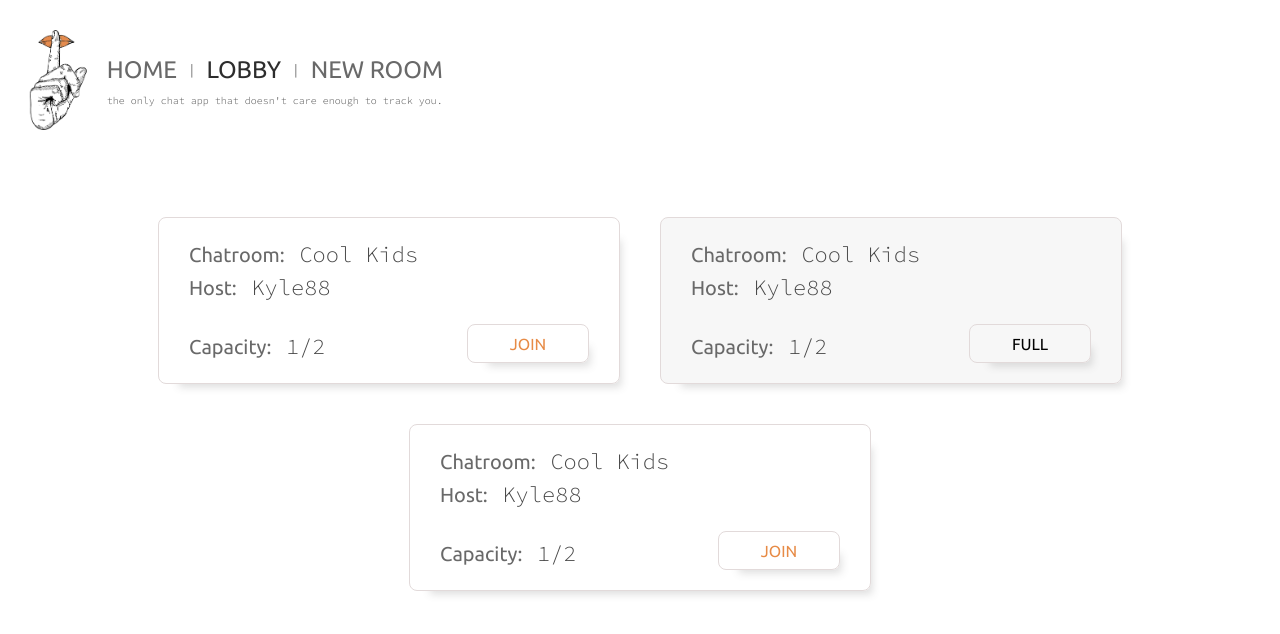
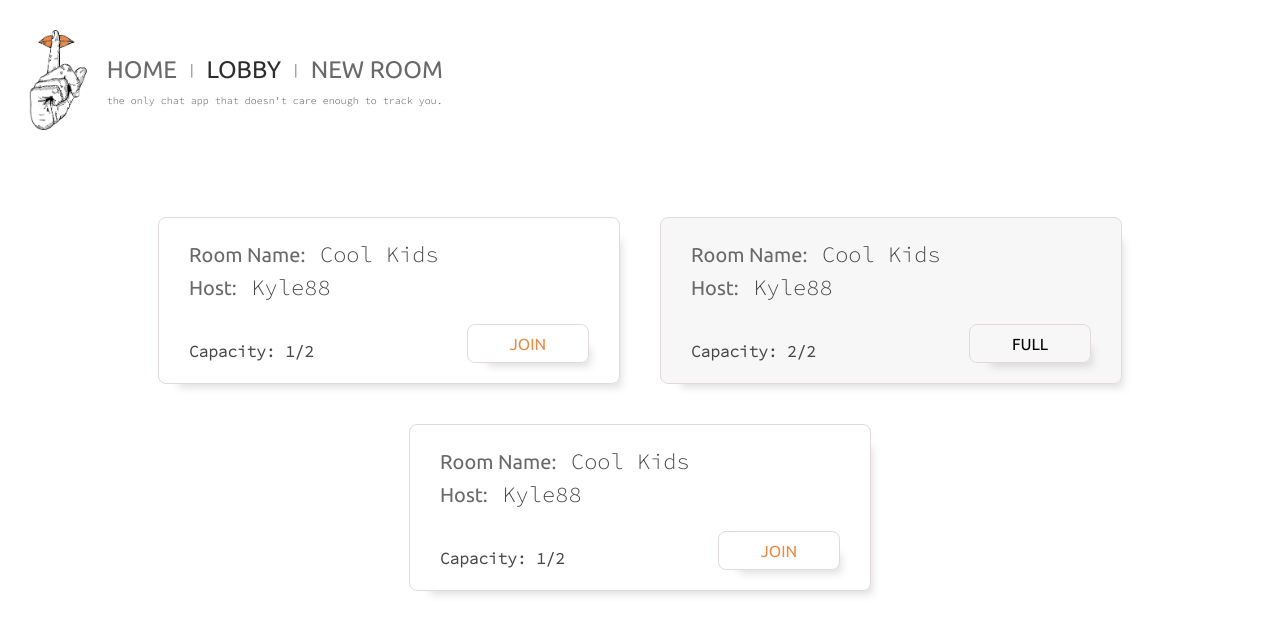
Before and after one commit to GrantDarling/Hush-Chat-App, a React (Create React App) app in the folder client/: page /lobby in a window 1280 px wide. Shown: the top 634 px of the page. Built offline with nearby package versions, Linux system fonts and the light colour scheme.

Commit message:
Minor tweaks to lobby page design

```diff
--- a/client/src/components/layout/Lobby.js
+++ b/client/src/components/layout/Lobby.js
@@ -12,9 +12,9 @@ const Lobby = () => {
       <div className='chatrooms'>
         <div className='chatroom'>
           <div className='details-container'>
-            <h3><small>Chatroom: </small>Cool Kids</h3>
+            <h3><small>Room Name: </small>Cool Kids</h3>
             <h3><small>Host: </small>Kyle88</h3>
-            <h3><small>Capacity: </small>1/2</h3>
+            <h4>Capacity: 1/2</h4>
           </div>
           <a href='/lobby' className='join'>JOIN</a>
         </div>
@@ -22,9 +22,9 @@ const Lobby = () => {
       {/* Chatroom locked */}
         <div className='chatroom--locked'>
           <div className='details-container'>
-            <h3><small>Chatroom: </small>Cool Kids</h3>
+            <h3><small>Room Name: </small>Cool Kids</h3>
             <h3><small>Host: </small>Kyle88</h3>
-            <h3><small>Capacity: </small>1/2</h3>
+            <h4>Capacity: 2/2</h4>
           </div>
           <div className='join'>FULL</div>
         </div>
@@ -32,9 +32,9 @@ const Lobby = () => {
       {/* Sample Third */}
         <div className='chatroom'>
           <div className='details-container'>
-            <h3><small>Chatroom: </small>Cool Kids</h3>
+            <h3><small>Room Name: </small>Cool Kids</h3>
             <h3><small>Host: </small>Kyle88</h3>
-            <h3><small>Capacity: </small>1/2</h3>
+            <h4>Capacity: 1/2</h4>
           </div>
           <div className='join'>JOIN</div>
         </div>
--- a/client/src/styles/layout/_lobby.scss
+++ b/client/src/styles/layout/_lobby.scss
@@ -40,8 +40,10 @@
                 font-size: 700;
             }
 
-            h3:last-child {
+            h4:last-child {
+                margin: 0;
                 margin-top: auto;
+                font-family: $secondary-font;
             }
 
             small {
```
